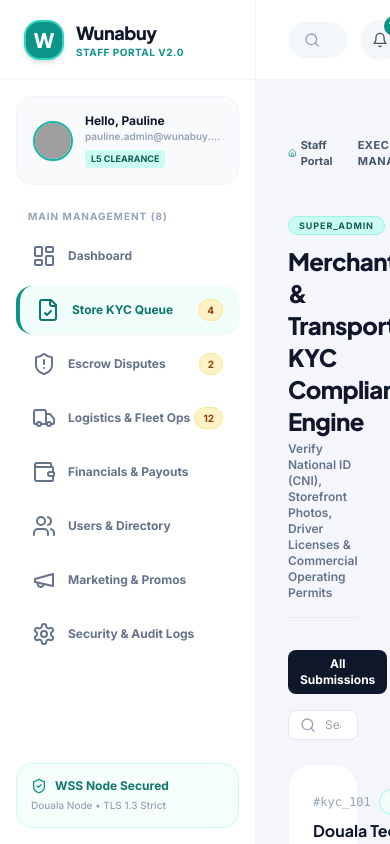
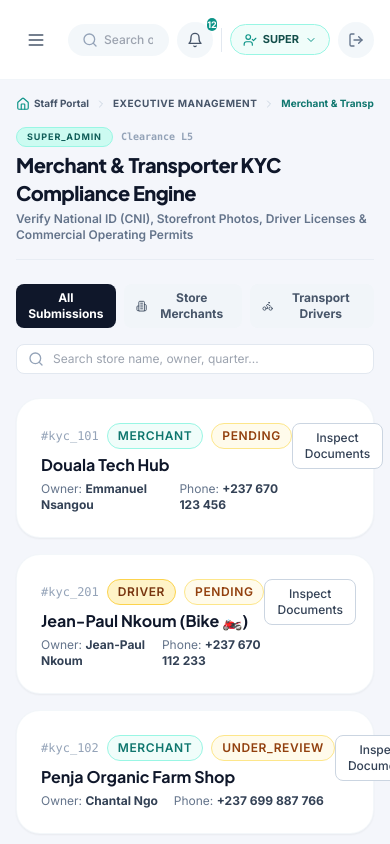
Before and after one commit to forku-brandon/wunabuy, a React (Vite) app in the folder staff-portal/: page /kyc in a window 390 px wide. Built offline with nearby package versions, Linux system fonts and the light colour scheme; grey boxes are pictures that could not be loaded.

Commit message:
feat(staff-portal): complete mobile & tablet responsiveness overhaul with mobile slide-out drawer sidebar and fluid layouts

```diff
--- a/staff-portal/src/App.tsx
+++ b/staff-portal/src/App.tsx
@@ -1,4 +1,4 @@
-import React from 'react';
+import React, { useState } from 'react';
 import { BrowserRouter, Routes, Route, Navigate } from 'react-router-dom';
 import { QueryClient, QueryClientProvider } from '@tanstack/react-query';
 import { useStaffAuth } from './stores/staffAuthStore';
@@ -25,6 +25,7 @@
 
 const ProtectedLayout: React.FC = () => {
   const { isAuthenticated } = useStaffAuth();
+  const [mobileSidebarOpen, setMobileSidebarOpen] = useState(false);
 
   if (!isAuthenticated) {
     return <Navigate to="/login" replace />;
@@ -32,9 +33,12 @@
 
   return (
     <div className="flex h-screen w-screen overflow-hidden bg-slate-50 font-sans">
-      <SidebarNav />
+      <SidebarNav
+        mobileOpen={mobileSidebarOpen}
+        onCloseMobile={() => setMobileSidebarOpen(false)}
+      />
       <div className="flex-1 flex flex-col min-w-0 overflow-hidden">
-        <Header />
+        <Header onToggleMobileSidebar={() => setMobileSidebarOpen(!mobileSidebarOpen)} />
         <Routes>
           <Route path="/" element={<DashboardPage />} />
           <Route path="/kyc" element={<KYCPage />} />
--- a/staff-portal/src/components/layout/Header.tsx
+++ b/staff-portal/src/components/layout/Header.tsx
@@ -1,10 +1,26 @@
 import React, { useState } from 'react';
-import { Search, Bell, LogOut, ShieldCheck, UserCheck, ChevronDown, Calendar, MessageSquare, Gift, Settings, CheckCircle2, Send } from 'lucide-react';
+import {
+  Search,
+  Bell,
+  LogOut,
+  ShieldCheck,
+  UserCheck,
+  ChevronDown,
+  Calendar,
+  MessageSquare,
+  Gift,
+  Menu,
+  Send,
+} from 'lucide-react';
 import { useStaffAuth, DEMO_STAFF_PERSONAS } from '../../stores/staffAuthStore';
 import { Modal } from '../ui/Modal';
 import { Button } from '../ui/Button';
 
-export const Header: React.FC = () => {
+export interface HeaderProps {
+  onToggleMobileSidebar?: () => void;
+}
+
+export const Header: React.FC<HeaderProps> = ({ onToggleMobileSidebar }) => {
   const { user, logout, switchPersona, addAuditLog } = useStaffAuth();
   const [isPersonaMenuOpen, setIsPersonaMenuOpen] = useState(false);
 
@@ -42,18 +58,32 @@
   };
 
   return (
-    <header className="h-20 bg-white border-b border-slate-100 px-8 flex items-center justify-between flex-shrink-0 relative z-30 shadow-xs">
-      {/* Left: Rounded Pill Search Bar */}
-      <div className="w-96 relative">
-        <Search className="w-4 h-4 absolute left-4 top-1/2 -translate-y-1/2 text-slate-400" />
-        <input
-          type="text"
-          placeholder="Find something here (orders, store KYC, users)..."
-          className="w-full pl-11 pr-4 py-2.5 text-xs bg-slate-100/80 border-none rounded-full focus:outline-none focus:ring-2 focus:ring-teal-500 focus:bg-white transition-all font-medium"
-        />
+    <header className="h-20 bg-white border-b border-slate-100 px-4 sm:px-8 flex items-center justify-between flex-shrink-0 relative z-30 shadow-xs">
+      {/* Left: Mobile Hamburger Toggle + Search Bar */}
+      <div className="flex items-center space-x-3 flex-1 max-w-lg">
+        {/* Mobile Hamburger Toggle Button */}
+        {onToggleMobileSidebar && (
+          <button
+            onClick={onToggleMobileSidebar}
+            className="lg:hidden p-2.5 text-slate-600 hover:bg-slate-100 rounded-full transition-colors"
+            title="Open Mobile Navigation Menu"
+          >
+            <Menu className="w-5 h-5" />
+          </button>
+        )}
+
+        {/* Responsive Search Input */}
+        <div className="w-full max-w-xs sm:max-w-sm lg:w-96 relative">
+          <Search className="w-4 h-4 absolute left-3.5 sm:left-4 top-1/2 -translate-y-1/2 text-slate-400" />
+          <input
+            type="text"
+            placeholder="Search orders, KYC..."
+            className="w-full pl-9 sm:pl-11 pr-4 py-2 sm:py-2.5 text-xs bg-slate-100/80 border-none rounded-full focus:outline-none focus:ring-2 focus:ring-teal-500 focus:bg-white transition-all font-medium"
+          />
+        </div>
       </div>
 
-      {/* Center: Top Bar Quick Navigation Links */}
+      {/* Center: Top Bar Quick Links (Desktop only) */}
       <div className="hidden xl:flex items-center space-x-6 text-xs font-bold text-slate-500">
         <span className="hover:text-slate-900 cursor-pointer" onClick={() => setChatOpen(true)}>Support Chat</span>
         <span className="flex items-center text-teal-600 font-extrabold cursor-pointer" onClick={() => setFilterPeriodOpen(true)}>
@@ -64,32 +94,32 @@
       </div>
 
       {/* Right: Actions Group */}
-      <div className="flex items-center space-x-3">
+      <div className="flex items-center space-x-2 sm:space-x-3">
         {/* Date Filter Pill Button */}
         <button
           onClick={() => setFilterPeriodOpen(true)}
-          className="hidden sm:flex items-center space-x-2 px-4 py-2 rounded-full bg-teal-600 text-white text-xs font-bold shadow-sm hover:bg-teal-700 transition-colors"
+          className="hidden md:flex items-center space-x-2 px-3.5 py-1.5 sm:px-4 sm:py-2 rounded-full bg-teal-600 text-white text-xs font-bold shadow-sm hover:bg-teal-700 transition-colors"
         >
           <Calendar className="w-3.5 h-3.5" />
           <span>{selectedPeriod}</span>
         </button>
 
-        {/* Action Icon 1: Bell Notifications (Badge) */}
+        {/* Action Icon 1: Bell Notifications */}
         <div className="relative">
           <button
             onClick={() => setNotificationsOpen(!notificationsOpen)}
-            className="w-10 h-10 rounded-full bg-slate-100/80 hover:bg-slate-200/80 flex items-center justify-center text-slate-600 relative transition-colors"
+            className="w-9 h-9 sm:w-10 sm:h-10 rounded-full bg-slate-100/80 hover:bg-slate-200/80 flex items-center justify-center text-slate-600 relative transition-colors"
           >
             <Bell className="w-4 h-4" />
             {notificationsCount > 0 && (
-              <span className="absolute -top-1 -right-1 w-5 h-5 bg-teal-600 text-white font-extrabold text-[10px] rounded-full flex items-center justify-center shadow-xs">
+              <span className="absolute -top-1 -right-1 w-4.5 h-4.5 sm:w-5 sm:h-5 bg-teal-600 text-white font-extrabold text-[9px] sm:text-[10px] rounded-full flex items-center justify-center shadow-xs">
                 {notificationsCount}
               </span>
             )}
           </button>
 
           {notificationsOpen && (
-            <div className="absolute right-0 mt-2 w-80 bg-white rounded-3xl shadow-2xl border border-slate-100 py-3 z-50">
+            <div className="absolute right-0 mt-2 w-72 sm:w-80 bg-white rounded-3xl shadow-2xl border border-slate-100 py-3 z-50">
               <div className="px-5 py-2 border-b border-slate-100 flex items-center justify-between">
                 <span className="text-xs font-extrabold text-slate-900 font-heading">Operational Alerts</span>
                 {notificationsCount > 0 ? (
@@ -119,39 +149,40 @@
           )}
         </div>
 
-        {/* Action Icon 2: Chat Messages (Badge: 5) */}
+        {/* Action Icon 2: Chat Messages */}
         <button
           onClick={() => setChatOpen(true)}
-          className="w-10 h-10 rounded-full bg-slate-100/80 hover:bg-slate-200/80 flex items-center justify-center text-slate-600 relative transition-colors"
+          className="hidden sm:flex w-9 h-9 sm:w-10 sm:h-10 rounded-full bg-slate-100/80 hover:bg-slate-200/80 items-center justify-center text-slate-600 relative transition-colors"
         >
           <MessageSquare className="w-4 h-4" />
-          <span className="absolute -top-1 -right-1 w-5 h-5 bg-blue-600 text-white font-extrabold text-[10px] rounded-full flex items-center justify-center shadow-xs">
+          <span className="absolute -top-1 -right-1 w-4.5 h-4.5 sm:w-5 sm:h-5 bg-blue-600 text-white font-extrabold text-[9px] sm:text-[10px] rounded-full flex items-center justify-center shadow-xs">
             5
           </span>
         </button>
 
-        {/* Action Icon 3: Rewards/Gifts (Badge: 2) */}
+        {/* Action Icon 3: Rewards/Gifts */}
         <button
           onClick={() => setRewardsOpen(true)}
-          className="w-10 h-10 rounded-full bg-slate-100/80 hover:bg-slate-200/80 flex items-center justify-center text-slate-600 relative transition-colors"
+          className="hidden sm:flex w-9 h-9 sm:w-10 sm:h-10 rounded-full bg-slate-100/80 hover:bg-slate-200/80 items-center justify-center text-slate-600 relative transition-colors"
         >
           <Gift className="w-4 h-4" />
-          <span className="absolute -top-1 -right-1 w-5 h-5 bg-amber-500 text-white font-extrabold text-[10px] rounded-full flex items-center justify-center shadow-xs">
+          <span className="absolute -top-1 -right-1 w-4.5 h-4.5 sm:w-5 sm:h-5 bg-amber-500 text-white font-extrabold text-[9px] sm:text-[10px] rounded-full flex items-center justify-center shadow-xs">
             2
           </span>
         </button>
 
-        <div className="h-6 w-px bg-slate-200 mx-1" />
+        <div className="h-6 w-px bg-slate-200 mx-0.5 sm:mx-1" />
 
         {/* DEMO RBAC PERSONA SWITCHER DROPDOWN */}
         <div className="relative">
           <button
             onClick={() => setIsPersonaMenuOpen(!isPersonaMenuOpen)}
-            className="flex items-center space-x-2 px-3.5 py-2 rounded-full bg-teal-50 border border-teal-200 text-teal-900 text-xs font-bold hover:bg-teal-100 transition-colors"
+            className="flex items-center space-x-1.5 px-3 py-1.5 sm:px-3.5 sm:py-2 rounded-full bg-teal-50 border border-teal-200 text-teal-900 text-[11px] sm:text-xs font-bold hover:bg-teal-100 transition-colors"
           >
-            <UserCheck className="w-4 h-4 text-teal-600" />
-            <span>Role: <strong className="font-extrabold">{user?.staff_department_role}</strong></span>
-            <ChevronDown className="w-3.5 h-3.5 text-teal-600" />
+            <UserCheck className="w-3.5 h-3.5 sm:w-4 sm:h-4 text-teal-600" />
+            <span className="hidden sm:inline">Role: <strong className="font-extrabold">{user?.staff_department_role}</strong></span>
+            <span className="sm:hidden font-extrabold">{user?.staff_department_role.split('_')[0]}</span>
+            <ChevronDown className="w-3 h-3 sm:w-3.5 sm:h-3.5 text-teal-600" />
           </button>
 
           {isPersonaMenuOpen && (
@@ -195,7 +226,7 @@
         <button
           onClick={logout}
           title="Sign out of Staff Portal"
-          className="w-10 h-10 rounded-full bg-slate-100/80 hover:bg-red-50 hover:text-red-600 flex items-center justify-center text-slate-500 transition-colors ml-1"
+          className="w-9 h-9 sm:w-10 sm:h-10 rounded-full bg-slate-100/80 hover:bg-red-50 hover:text-red-600 flex items-center justify-center text-slate-500 transition-colors"
         >
           <LogOut className="w-4 h-4" />
         </button>
@@ -205,7 +236,7 @@
       <Modal isOpen={filterPeriodOpen} onClose={() => setFilterPeriodOpen(false)} title="Select Operational Telemetry Period">
         <div className="space-y-4 text-xs">
           <p className="text-slate-600 font-medium">Select timeframe to aggregate platform GMV, escrow ledgers, and rider dispatches:</p>
-          <div className="grid grid-cols-2 gap-3">
+          <div className="grid grid-cols-1 sm:grid-cols-2 gap-3">
             {['Today (Live 24h)', 'This Week (2026)', 'This Month (August)', 'Quarter 3 (2026)'].map((p) => (
               <button
                 key={p}
--- a/staff-portal/src/components/layout/PageContainer.tsx
+++ b/staff-portal/src/components/layout/PageContainer.tsx
@@ -21,24 +21,24 @@
   const [nodeModalOpen, setNodeModalOpen] = useState(false);
 
   return (
-    <div className="flex-1 overflow-y-auto p-8 bg-[#F4F6FB]">
+    <div className="flex-1 overflow-y-auto p-4 sm:p-6 lg:p-8 bg-[#F4F6FB]">
       {/* Top Metadata & Breadcrumb Hierarchy Bar */}
       <div className="flex items-center justify-between mb-4">
-        <div className="flex items-center space-x-2 text-[11px] font-bold text-slate-400">
-          <span className="flex items-center text-slate-600">
+        <div className="flex items-center space-x-1.5 sm:space-x-2 text-[10px] sm:text-[11px] font-bold text-slate-400 overflow-x-auto no-scrollbar">
+          <span className="flex items-center text-slate-600 flex-shrink-0">
             <Home className="w-3.5 h-3.5 mr-1 text-teal-600" />
             <span>Staff Portal</span>
           </span>
-          <ChevronRight className="w-3 h-3 text-slate-300" />
-          <span className="text-slate-600 font-extrabold uppercase tracking-wider">{user?.department_name || 'System Operations'}</span>
-          <ChevronRight className="w-3 h-3 text-slate-300" />
-          <span className="text-teal-700 font-extrabold">{title}</span>
+          <ChevronRight className="w-3 h-3 text-slate-300 flex-shrink-0" />
+          <span className="text-slate-600 font-extrabold uppercase tracking-wider flex-shrink-0">{user?.department_name || 'System Operations'}</span>
+          <ChevronRight className="w-3 h-3 text-slate-300 flex-shrink-0" />
+          <span className="text-teal-700 font-extrabold flex-shrink-0">{title}</span>
         </div>
 
         {/* Weather / Node Indicator Pill */}
         <button
           onClick={() => setNodeModalOpen(true)}
-          className="hidden md:flex items-center space-x-2 px-3.5 py-1.5 rounded-full bg-white border border-slate-200/80 shadow-xs text-xs font-bold text-slate-700 hover:bg-slate-50 transition-colors"
+          className="hidden sm:flex items-center space-x-2 px-3 py-1 sm:px-3.5 sm:py-1.5 rounded-full bg-white border border-slate-200/80 shadow-xs text-xs font-bold text-slate-700 hover:bg-slate-50 transition-colors flex-shrink-0"
         >
           <CloudSun className="w-4 h-4 text-amber-500" />
           <span>28°C • Douala Node (Live)</span>
@@ -46,7 +46,7 @@
       </div>
 
       {/* Page Header */}
-      <div className="flex flex-col md:flex-row md:items-center justify-between gap-4 mb-8 pb-4 border-b border-slate-200/60">
+      <div className="flex flex-col sm:flex-row sm:items-center justify-between gap-4 mb-6 sm:mb-8 pb-4 border-b border-slate-200/60">
         <div>
           <div className="flex items-center space-x-2 mb-1">
             <span className="px-2.5 py-0.5 rounded-full text-[9px] font-extrabold uppercase tracking-widest bg-teal-100 text-teal-800 border border-teal-200">
@@ -56,7 +56,7 @@
               Clearance L{user?.security_clearance_level || 5}
             </span>
           </div>
-          <h1 className="text-2xl font-extrabold text-slate-900 tracking-tight font-heading">
+          <h1 className="text-xl sm:text-2xl font-extrabold text-slate-900 tracking-tight font-heading">
             {title}
           </h1>
           {subtitle && <p className="text-xs text-slate-500 mt-1 font-semibold">{subtitle}</p>}
@@ -83,7 +83,7 @@
             </span>
           </div>
 
-          <div className="grid grid-cols-2 gap-3 font-semibold">
+          <div className="grid grid-cols-1 sm:grid-cols-2 gap-3 font-semibold">
             <div className="p-3 bg-slate-50 rounded-xl border border-slate-200">
               <span className="text-[10px] text-slate-400 font-bold uppercase block">WEBSOCKET LATENCY</span>
               <p className="text-sm font-extrabold text-slate-900 mt-0.5">14 ms (TLS 1.3 Strict)</p>
--- a/staff-portal/src/components/layout/SidebarNav.tsx
+++ b/staff-portal/src/components/layout/SidebarNav.tsx
@@ -11,6 +11,7 @@
   Megaphone,
   ShieldCheck,
   ChevronRight,
+  X,
 } from 'lucide-react';
 import { clsx } from 'clsx';
 import { useStaffAuth, StaffPermission } from '../../stores/staffAuthStore';
@@ -23,7 +24,15 @@
   badge?: number;
 }
 
-export const SidebarNav: React.FC = () => {
+export interface SidebarNavProps {
+  mobileOpen?: boolean;
+  onCloseMobile?: () => void;
+}
+
+export const SidebarNav: React.FC<SidebarNavProps> = ({
+  mobileOpen = false,
+  onCloseMobile,
+}) => {
   const { user, hasPermission } = useStaffAuth();
 
   const allNavItems: NavItemConfig[] = [
@@ -40,10 +49,12 @@
   // STRICT SECURITY FILTER: Completely hide unauthorized navigation items
   const authorizedNavItems = allNavItems.filter((item) => hasPermission(item.permission));
 
-  return (
-    <aside className="w-64 bg-white text-slate-700 flex flex-col border-r border-slate-100 shadow-sm flex-shrink-0 z-20">
+  const sidebarContent = (
+    <div className="h-full flex flex-col justify-between">
+      <div>
         {/* Brand Header */}
-      <div className="h-20 px-6 flex items-center space-x-3 border-b border-slate-100/80">
+        <div className="h-20 px-6 flex items-center justify-between border-b border-slate-100/80">
+          <div className="flex items-center space-x-3">
             <div className="w-10 h-10 rounded-2xl bg-teal-600 flex items-center justify-center text-white font-extrabold text-xl shadow-md font-heading border-2 border-teal-400">
               W
             </div>
@@ -55,7 +66,18 @@
             </div>
           </div>
 
-      {/* Top User Avatar Profile Card (Inspired by Reference Design) */}
+          {/* Mobile Close Button */}
+          {onCloseMobile && (
+            <button
+              onClick={onCloseMobile}
+              className="lg:hidden p-2 text-slate-400 hover:text-slate-700 hover:bg-slate-100 rounded-xl"
+            >
+              <X className="w-5 h-5" />
+            </button>
+          )}
+        </div>
+
+        {/* Top User Avatar Profile Card */}
         {user && (
           <div className="p-4 mx-4 my-4 rounded-2xl bg-slate-50 border border-slate-100 flex items-center space-x-3">
             <img
@@ -74,7 +96,7 @@
         )}
 
         {/* Navigation Links */}
-      <nav className="flex-1 px-4 py-2 space-y-1.5 overflow-y-auto">
+        <nav className="px-4 py-2 space-y-1.5">
           <div className="px-3 mb-2 text-[10px] font-extrabold uppercase tracking-widest text-slate-400">
             MAIN MANAGEMENT ({authorizedNavItems.length})
           </div>
@@ -86,6 +108,7 @@
               <NavLink
                 key={item.path}
                 to={item.path}
+                onClick={onCloseMobile}
                 className={({ isActive }) =>
                   clsx(
                     'flex items-center justify-between px-4 py-3 rounded-2xl text-xs font-bold transition-all',
@@ -110,6 +133,7 @@
             );
           })}
         </nav>
+      </div>
 
       {/* Footer System Operational Status */}
       <div className="p-3.5 m-4 rounded-2xl bg-teal-50/60 border border-teal-100">
@@ -119,6 +143,30 @@
         </div>
         <p className="text-[10px] text-slate-400 mt-1 font-medium">Douala Node • TLS 1.3 Strict</p>
       </div>
+    </div>
+  );
+
+  return (
+    <>
+      {/* Desktop Fixed Sidebar (visible on lg: screen size > 1024px) */}
+      <aside className="hidden lg:flex w-64 bg-white text-slate-700 flex-col border-r border-slate-100 shadow-sm flex-shrink-0 z-20">
+        {sidebarContent}
       </aside>
+
+      {/* Mobile Slide-out Overlay Drawer (visible on screens < 1024px) */}
+      {mobileOpen && (
+        <div className="fixed inset-0 z-50 lg:hidden">
+          {/* Dark Backdrop Overlay */}
+          <div
+            className="fixed inset-0 bg-slate-900/60 backdrop-blur-xs transition-opacity"
+            onClick={onCloseMobile}
+          />
+          {/* Slide-out Drawer Panel */}
+          <aside className="fixed inset-y-0 left-0 w-72 bg-white text-slate-700 flex flex-col shadow-2xl z-50">
+            {sidebarContent}
+          </aside>
+        </div>
+      )}
+    </>
   );
 };
```
Lines whose indentation alone changed are shown as unchanged.
